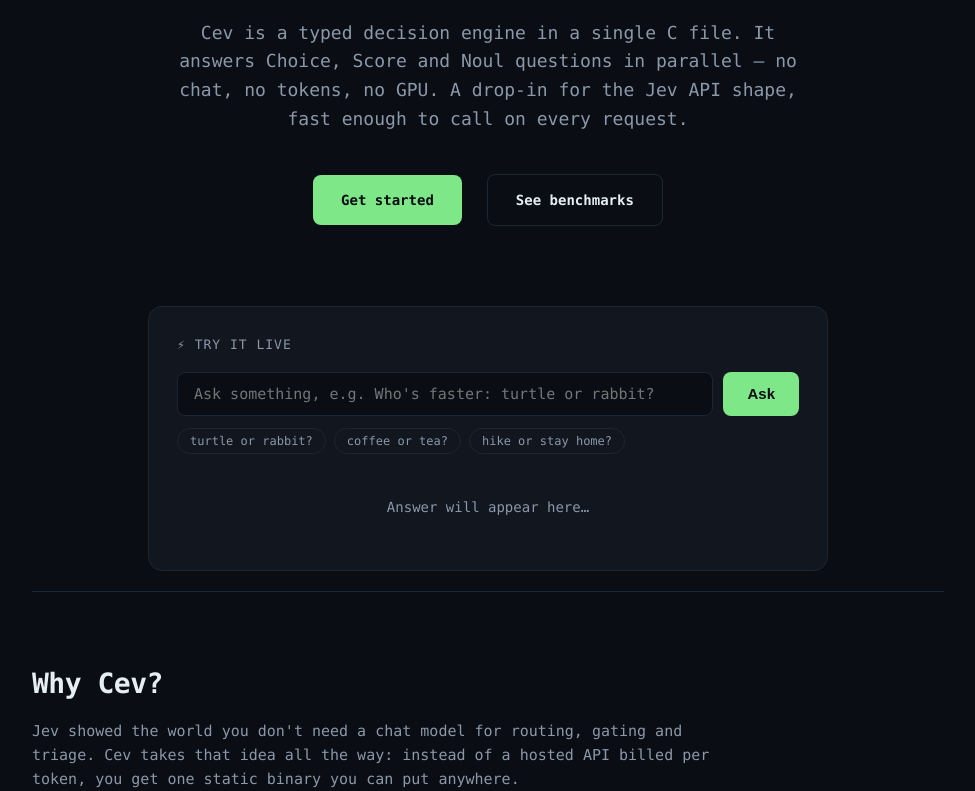
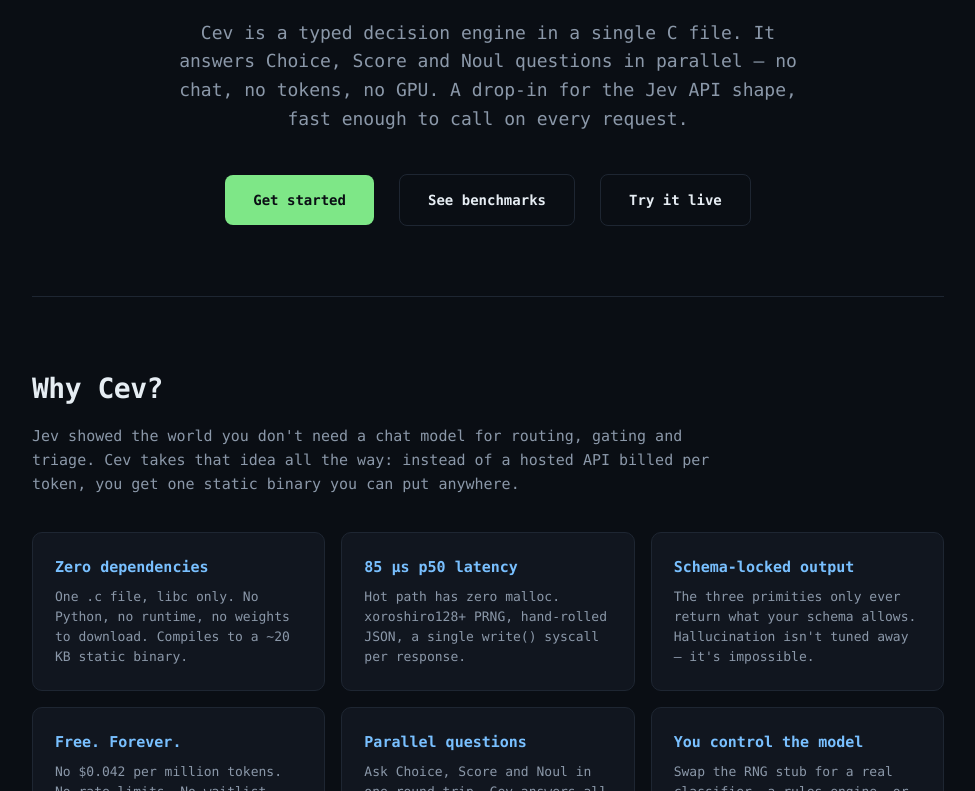
Before and after one commit to cnwelee/cev, a plain HTML site: page index.html in a window 1280 px wide. Shown: the part 376-1167 px from the top of the page, without its empty margins (152-1127 px from the left). Drawn offline with Linux system fonts and the light colour scheme.

Commit message:
feat: hide demo behind toggle button

```diff
--- a/index.html
+++ b/index.html
@@ -119,9 +119,10 @@
     <p class="sub">Cev is a typed decision engine in a single C file. It answers Choice, Score and Noul questions in parallel — no chat, no tokens, no GPU. A drop-in for the Jev API shape, fast enough to call on every request.</p>
     <a class="cta" href="#api">Get started</a>
     <a class="cta ghost" href="#bench">See benchmarks</a>
+    <a class="cta ghost" onclick="toggleDemo()">Try it live</a>
   </div>
 
-  <div class="quickdemo">
+  <div class="quickdemo" id="quickdemo" style="display:none">
     <div class="qd-card">
       <div class="qd-title">⚡ Try it live</div>
       <div class="qd-inputrow">
@@ -293,6 +294,12 @@ function decide(q){
 }
 
 // --- quick demo: extract options from "A or B?" patterns ---
+function toggleDemo(){
+  const d = document.getElementById('quickdemo');
+  const show = d.style.display === 'none' || !d.style.display;
+  d.style.display = show ? 'block' : 'none';
+  if(show) d.scrollIntoView({behavior:'smooth', block:'center'});
+}
 function qdExtract(q){
   q = (q||'').trim();
   let m = q.match(/^(.+?)\s+or\s+(.+?)\?\s*$/i);
```
